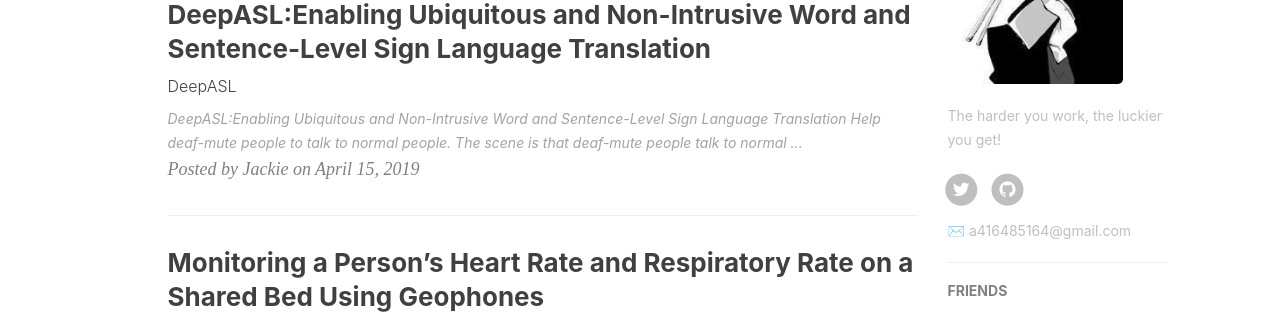
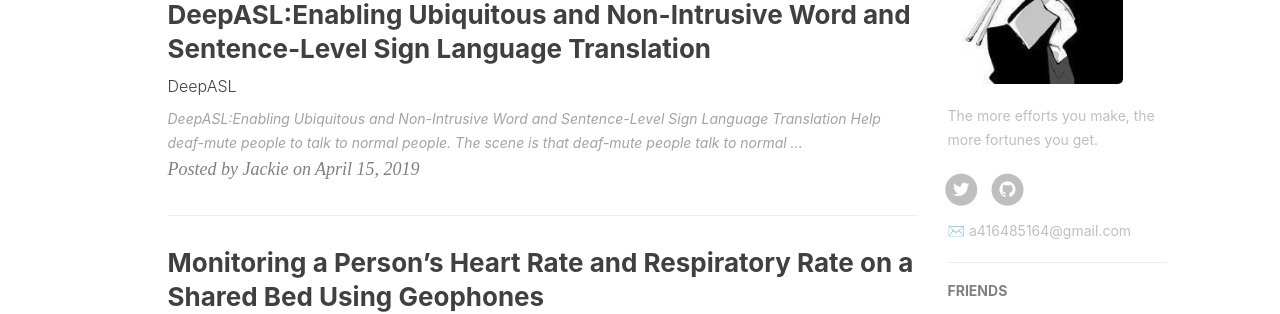
Before and after one commit to a416485164/a416485164.github.io, a Jekyll site: the page built from index.html, in a window 1280 px wide. Shown: the part 717-1031 px from the top of the page. Built offline with Jekyll 4.4.1, drawn with Linux system fonts in a browser that asks for light colours; nearby versions of some CDN libraries; the list of posts is cut into pages by our own code; comment, search, counter and statistics services are not loaded.

Commit message:
Update _config.yml

```diff
--- a/_config.yml
+++ b/_config.yml
@@ -3,7 +3,7 @@ title: Jackie Blog
 SEOTitle: Jackie Blog
 header-img: img/post-bg-keybord.jpg
 email: a416485164@gmail.com
-description: "The harder you work, the luckier you get."
+description: "The more efforts you make, the more fortunes you get."
 keyword: "Jackie Blog, IoT, WSN, Battery-free, Wearable device"
 url: "http://a416485164.github.io"          # your host, for absolute URL
 baseurl: ""      # for example, '/blog' if your blog hosted on 'host/blog'
@@ -11,7 +11,7 @@ github_repo: "https://github.com/a416485164/a416485164.github.io.git" # you code
 
 # Sidebar settings
 sidebar: true                           # whether or not using Sidebar.
-sidebar-about-description: "The harder you work, the luckier you get!"
+sidebar-about-description: "The more efforts you make, the more fortunes you get."
 sidebar-avatar: /img/avatar_m.jpg      # use absolute URL, seeing it's used in both `/` and `/about/`
 
 
```
